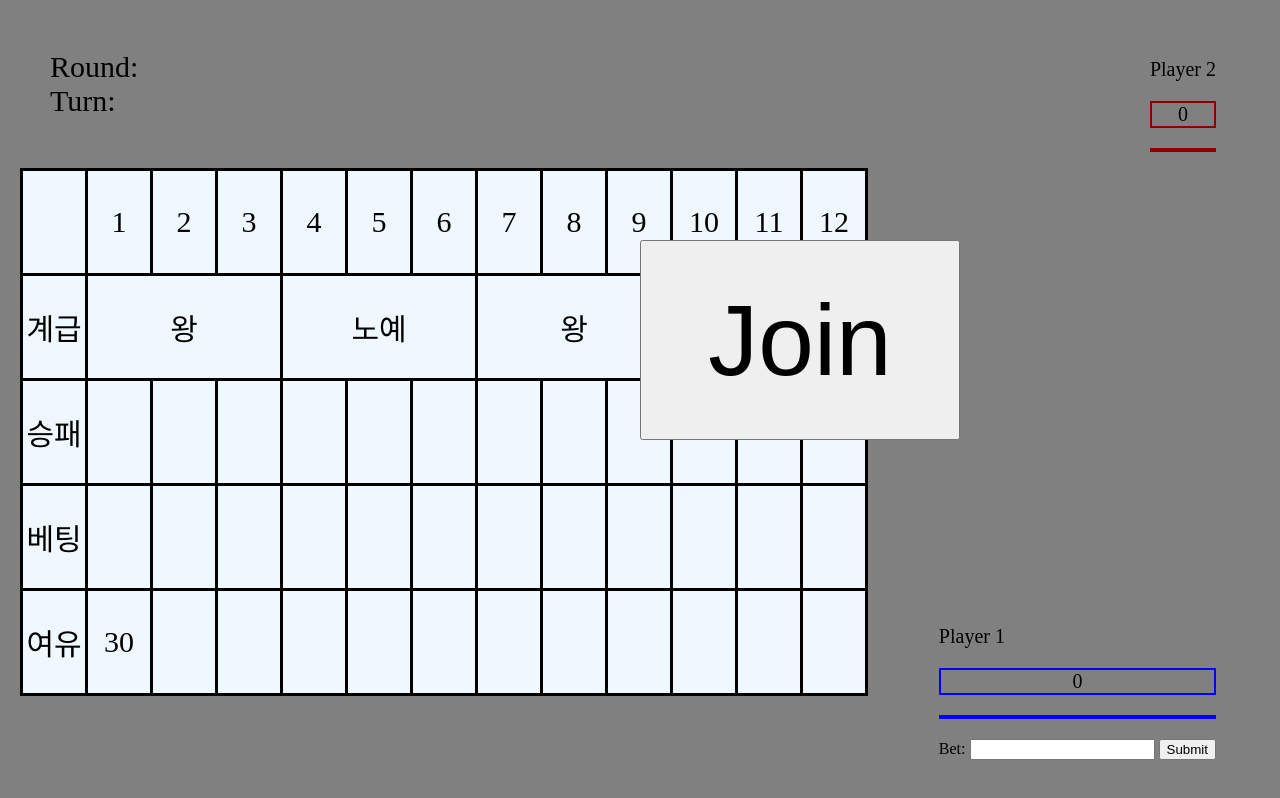
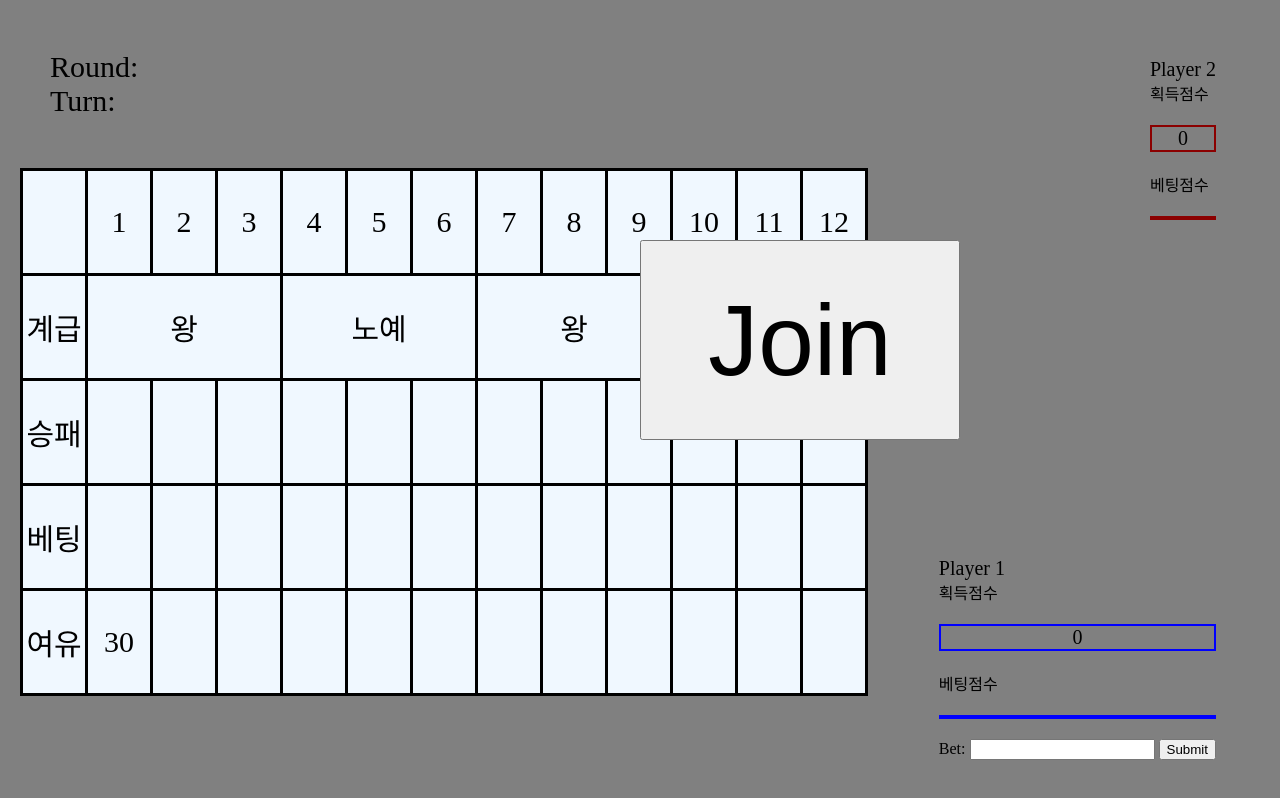
Before and after one commit to msunglim/GolangECard, a plain HTML site: page home.html in a window 1280 px wide. Drawn offline with Linux system fonts and the light colour scheme.

Commit message:
html updated
Few description of UI were added.

```diff
--- a/home.html
+++ b/home.html
@@ -404,8 +404,9 @@ window.onload = function () {
             <img id="adversaryImage" src="" style="width: 150px;">
         </div>
         <span id="adversaryName">Player 2</span>
-        <p id="adversaryScore">0</p>
-        <p id="adversaryBet"></p>
+        <div>획득점수<p id="adversaryScore">0</p></div>
+        <div>베팅점수<p id="adversaryBet"></p></div>
+
     </div>
     <div id="roundAndTurn">
         <div >
@@ -495,8 +496,8 @@ window.onload = function () {
             <img id="myImage" src="" style="width: 150px;">
         </div>
         <span id="myName">Player 1</span>
-        <p id="myScore">0</p>
-        <p id="myBet"></p>
+        <div>획득점수<p id="myScore">0</p></div>
+        <div>베팅점수<p id="myBet"></p></div>
         <form id="betForm">
             Bet: <input type="text" name="mybet">
             <input type="submit"/>
```
Also changed, not shown: 1 other file.
